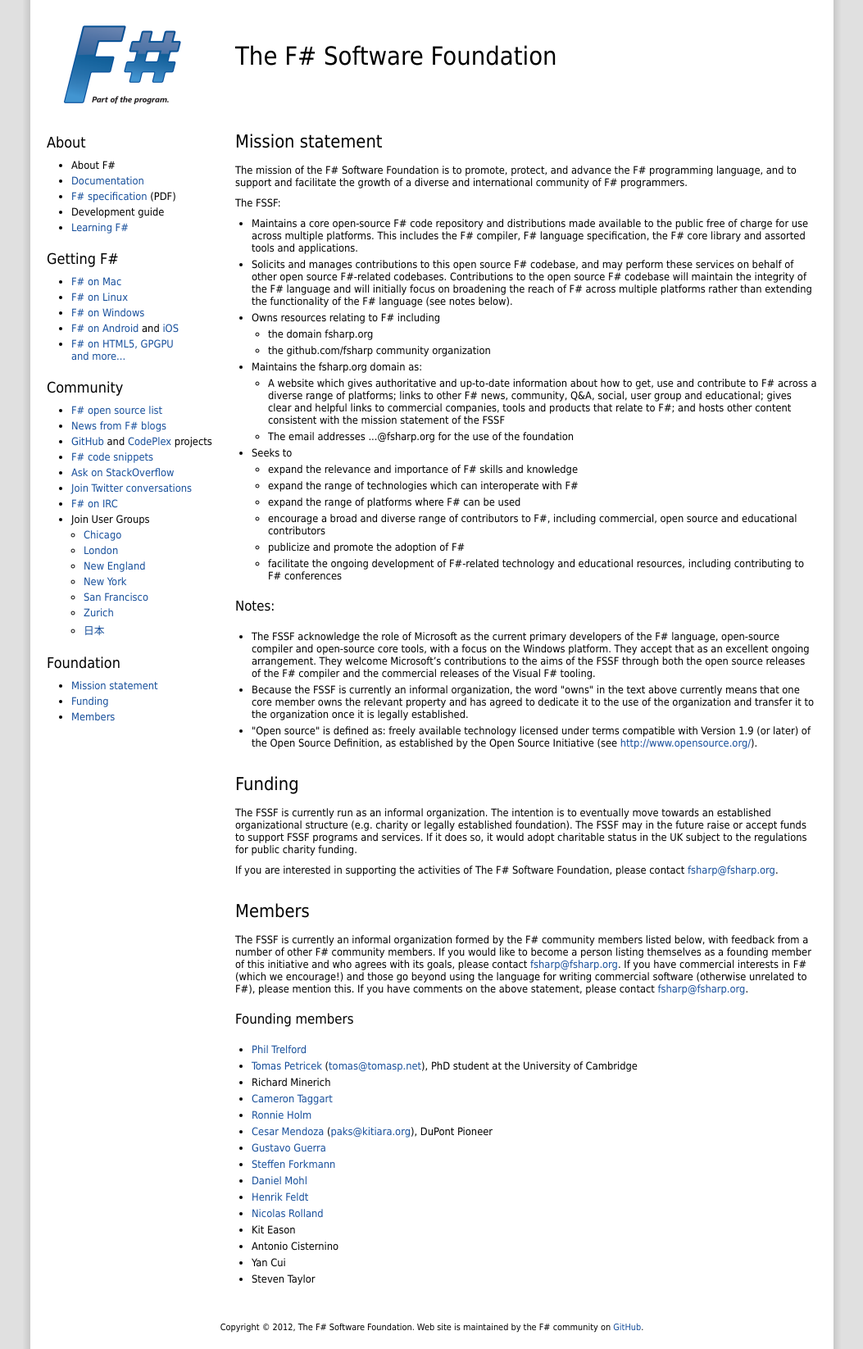
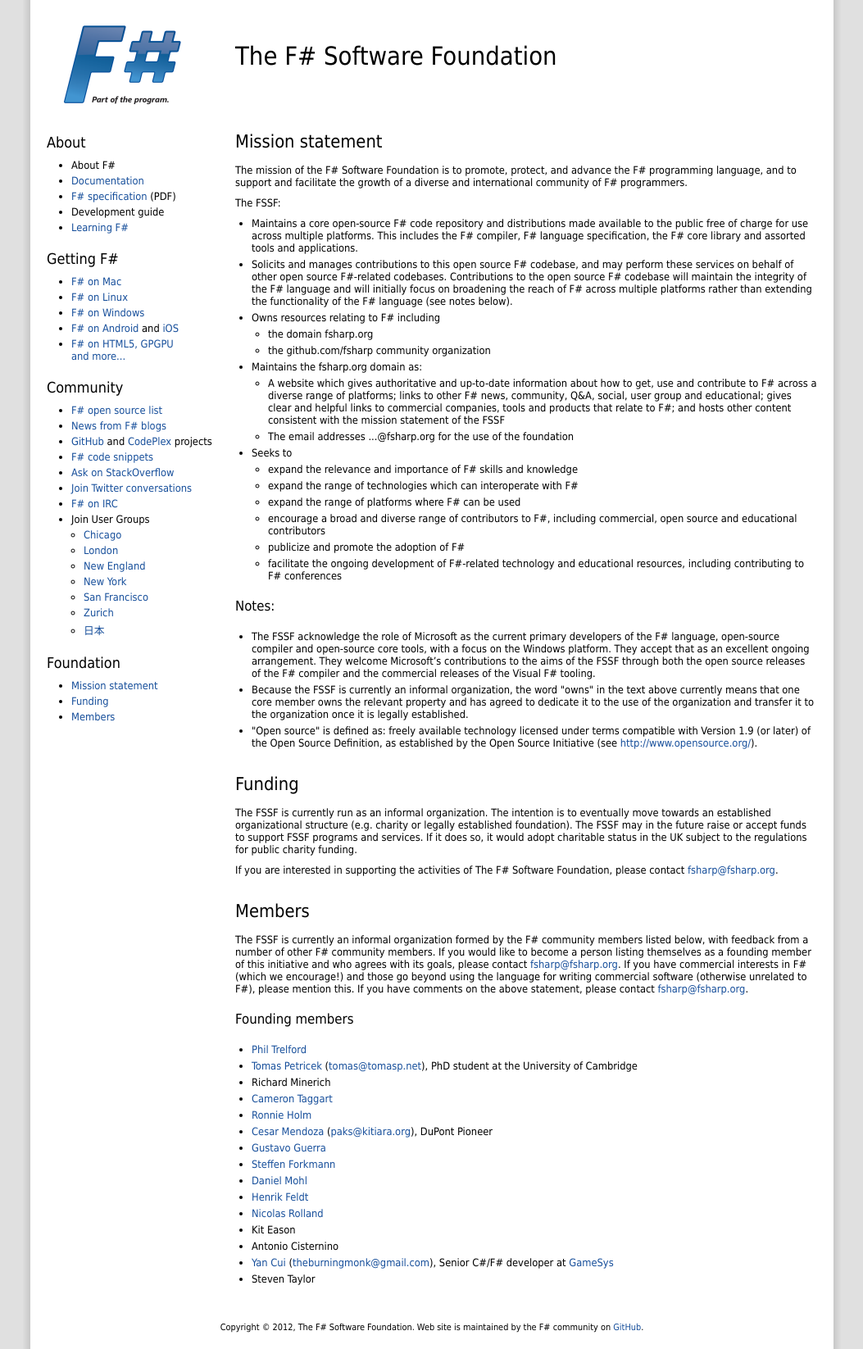
Before and after one commit to fsharp/fsharp.org, a Jekyll site: the page built from foundation.html, in a window 1280 px wide. Shown: the whole page at 82% size, without its empty margins (113-1166 px from the left). Built offline with Jekyll 4.4.1, drawn with Linux system fonts in a browser that asks for light colours; nearby versions of some CDN libraries; some web fonts are replaced; comment, search, counter and statistics services are not loaded.

Commit message:
Update foundation.html
Added personal details for Yan Cui

```diff
--- a/foundation.html
+++ b/foundation.html
@@ -74,7 +74,7 @@
   <li><a href="http://blog.xquant.net">Nicolas Rolland</a></li>
   <li>Kit Eason</li>
   <li>Antonio Cisternino</li>
-  <li>Yan Cui</li>
+  <li><a href="http://theburningmonk.com">Yan Cui</a> (<a href="mailto:theburningmonk@gmail.com">theburningmonk@gmail.com</a>), Senior C#/F# developer at <a href="http://www.gamesyscorporate.com/">GameSys</a></li>
   <li>Steven Taylor</li>
 </ul>
 </div>
```
